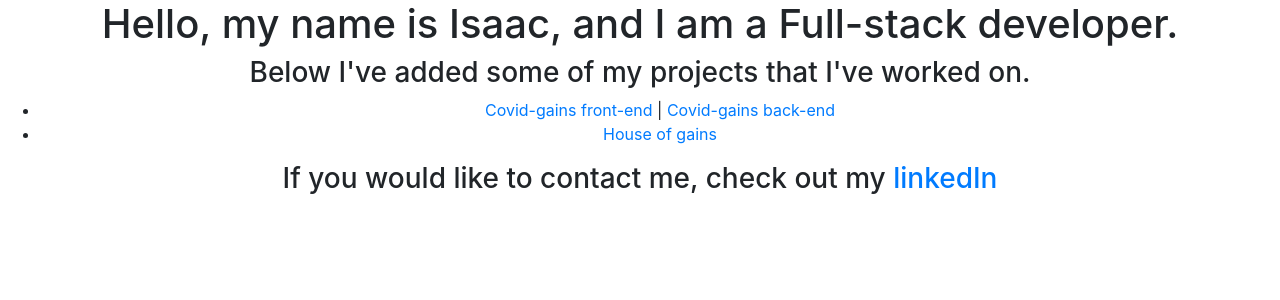
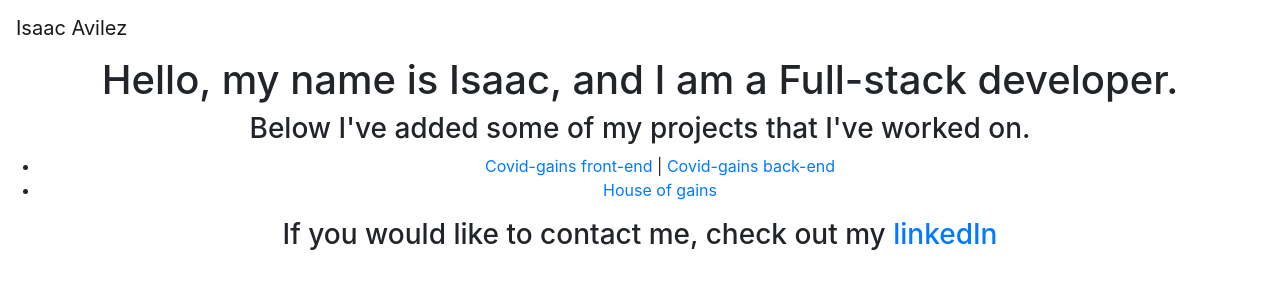
Before and after one commit to IA26/my-portfolio, a React (Create React App) app: page / in a window 1280 px wide. Shown: the top 300 px of the page. Built offline with nearby package versions, Linux system fonts and the light colour scheme.

Commit message:
added navbar for bootstrap

```diff
--- a/src/App.css
+++ b/src/App.css
@@ -121,6 +121,7 @@
   height: -10px;
 }
 
-.form-group {
-
+#nav-background {
+  background-color: black;
+  color: black;
 }
--- a/src/components/NavBarPage.js
+++ b/src/components/NavBarPage.js
@@ -4,6 +4,12 @@ function NavbarPage(props) {
 
   return (
     <>
+    <nav class="navbar navbar-expand-lg navbar-light nav-background">
+     <a class="navbar-brand" href="#">Isaac Avilez</a>
+
+    </nav>
+
+
       {/* // <MDBNav color="white" dark expand="md">
 
       //    <MDBNavbarNav left>
```
